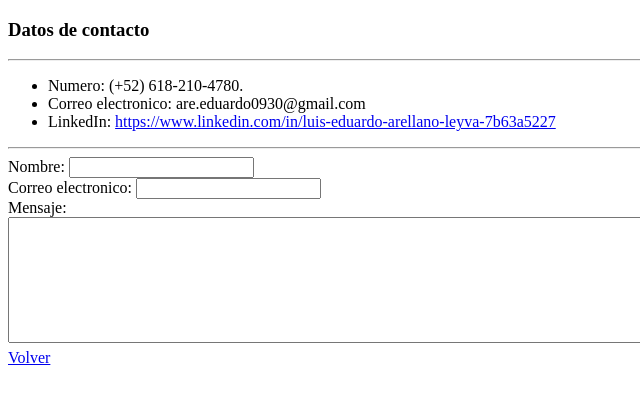
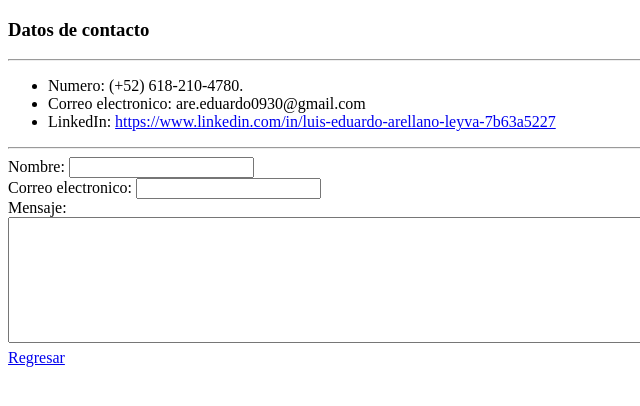
Before and after one commit to iEduardoArellano/CV, a plain HTML site: page contact.html in a window 1280 px wide. Shown: the full height of the page, 0-640 px from the left. Drawn offline with Linux system fonts and the light colour scheme.

Commit message:
Agregado link para regresar

```diff
--- a/contact.html
+++ b/contact.html
@@ -24,7 +24,7 @@
     <textarea name="yourMessage" rows="8" cols="80"></textarea>
     <input type="submit">
   </form>
-  <a href="index.html">Volver</a>
+  <a href="index.html">Regresar</a>
 </body>
 
 </html>
```
